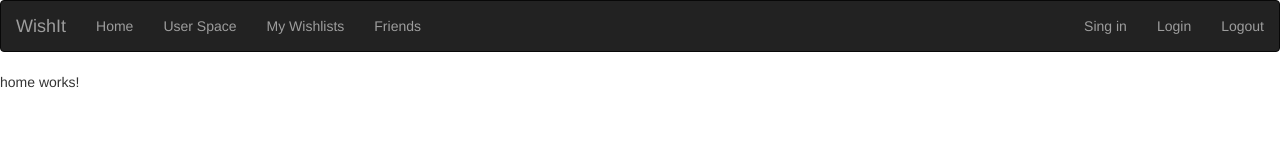
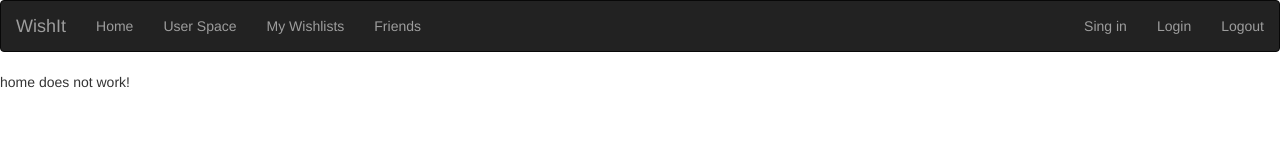
Before and after one commit to MosesTheRaven/wishit, an Angular app: page / in a window 1280 px wide. Shown: the top 162 px of the page. Built offline with nearby package versions, Linux system fonts and the light colour scheme.

Commit message:
new collaborator edit

```diff
--- a/src/app/home/home.component.html
+++ b/src/app/home/home.component.html
@@ -1,3 +1,3 @@
 <p>
-  home works!
+  home does not work!
 </p>
```
